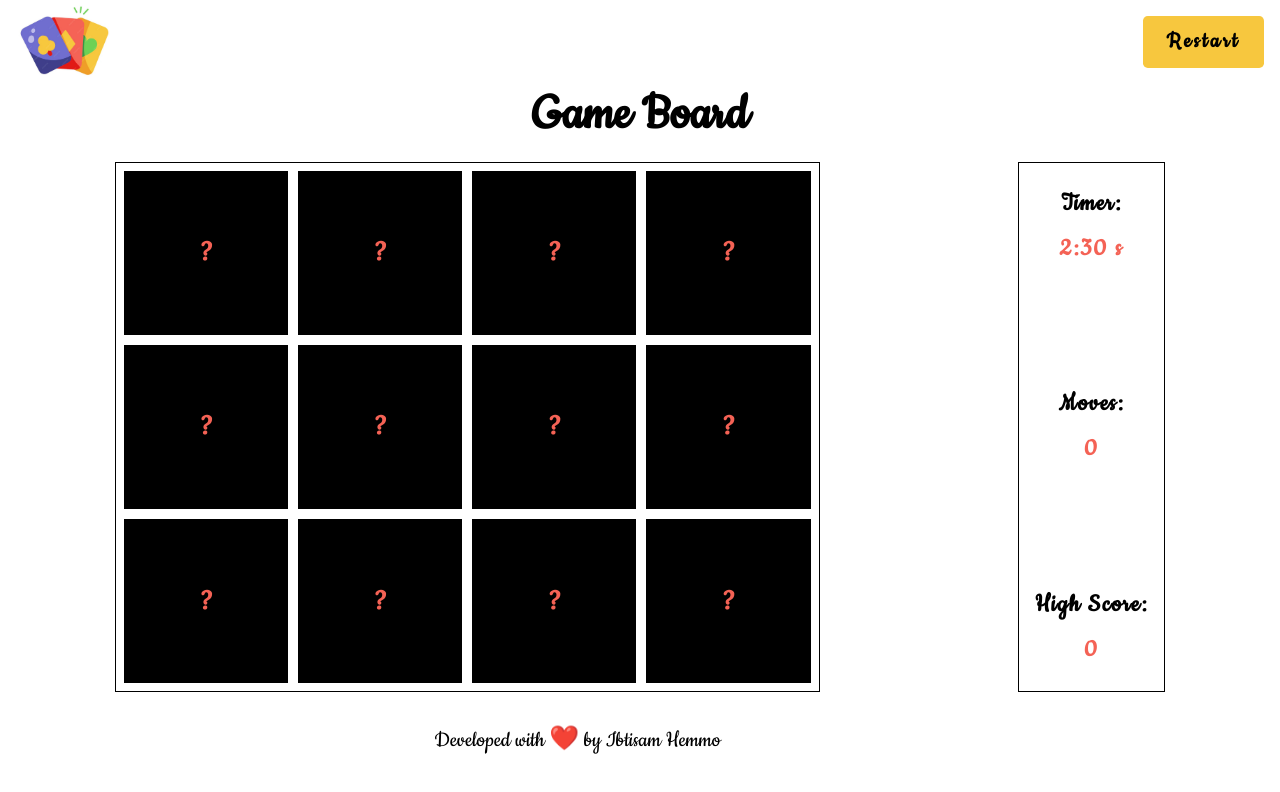
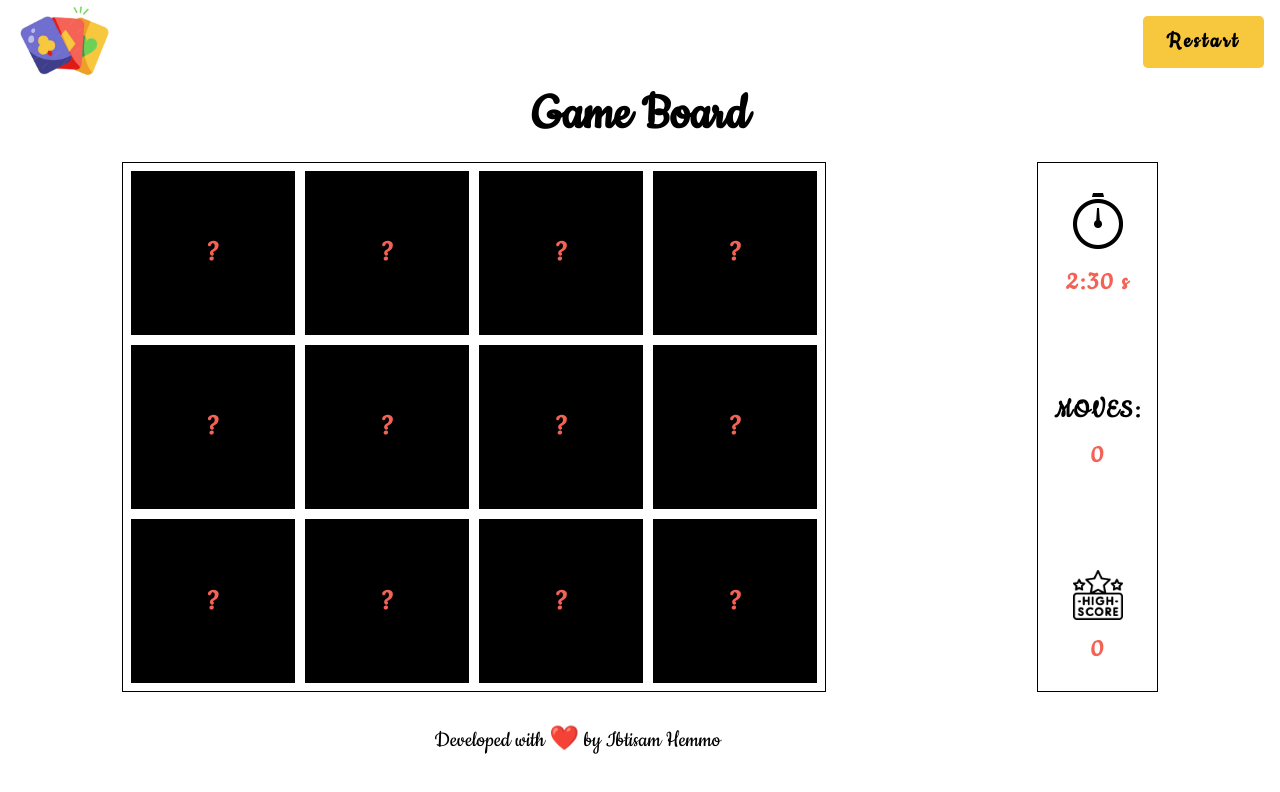
Before and after one commit to Ibtisam-Hemmo/memoryGame, a React (Vite) app: page /game in a window 1280 px wide. Shown: the top 792 px of the page. Built offline with nearby package versions, Linux system fonts and the light colour scheme.

Commit message:
add images to game info

```diff
--- a/src/components/GameInfo.tsx
+++ b/src/components/GameInfo.tsx
@@ -1,5 +1,7 @@
 import { useGameContext } from "../context/gameContext";
 import styles from "../styles/GamePage.module.scss";
+import time from '../assets/timer.gif';
+import highScore from '../assets/high-score.png';
 
 const GameInfo = () => {
     const { gameState, timeIncreaseEffect } = useGameContext();
@@ -13,18 +15,18 @@ const GameInfo = () => {
     return (
         <div className={styles.gameInfo}>
             <div className={styles.infoItem}>
-                <span>Timer:</span>
+                <img src={time} alt="count down timer" />
                 <strong>{formatTime(gameState.countDownTimer)} s</strong>
                 {timeIncreaseEffect && (
-                    <span className={styles.timeEffect}>+3</span>
+                    <span className={styles.timeEffect}>+3 s</span>
                 )}
             </div>
             <div className={styles.infoItem}>
-                <span>Moves:</span>
+                <span>MOVES:</span>
                 <strong>{gameState.moves}</strong>
             </div>
             <div className={styles.infoItem}>
-                <span> High Score:</span>
+                <img src={highScore} alt="high score"  className={styles.highScore}/>
                 <strong>{gameState.highScores[gameState.level]}</strong>
             </div>
         </div>
```
